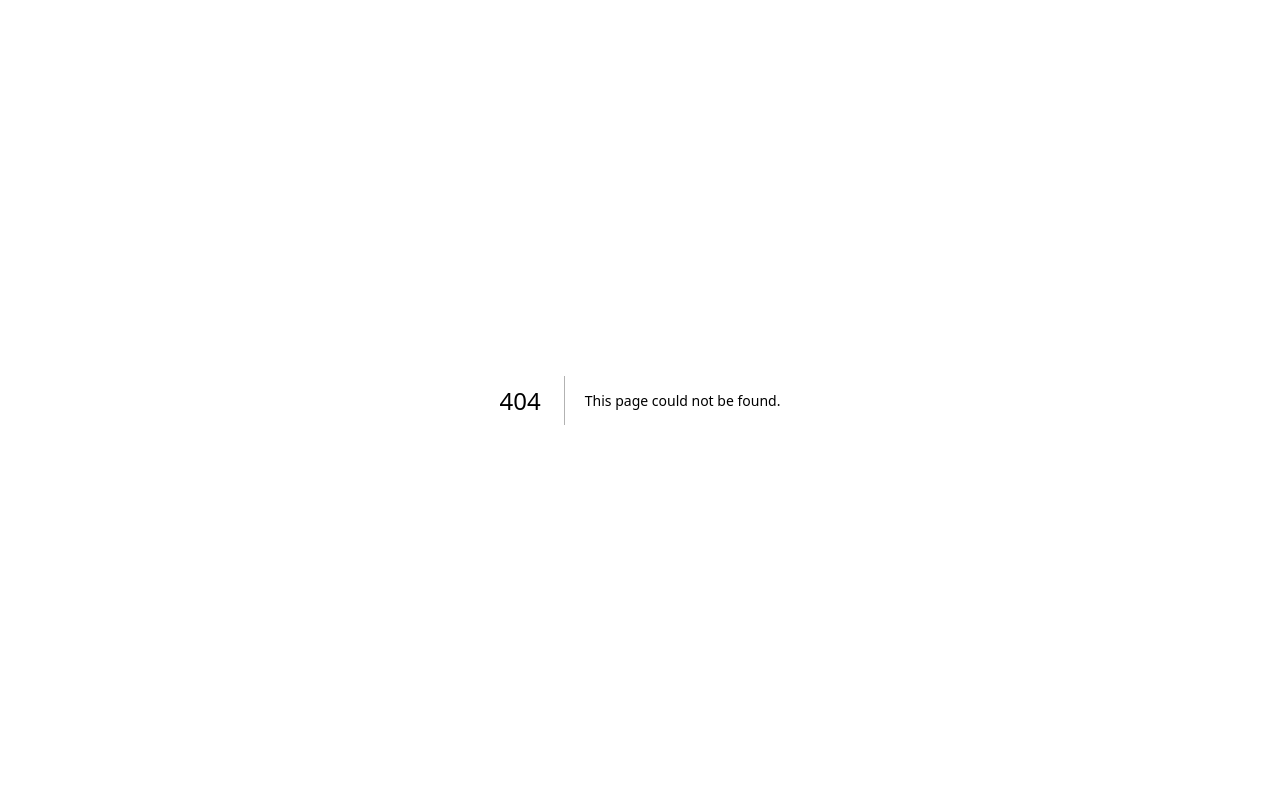
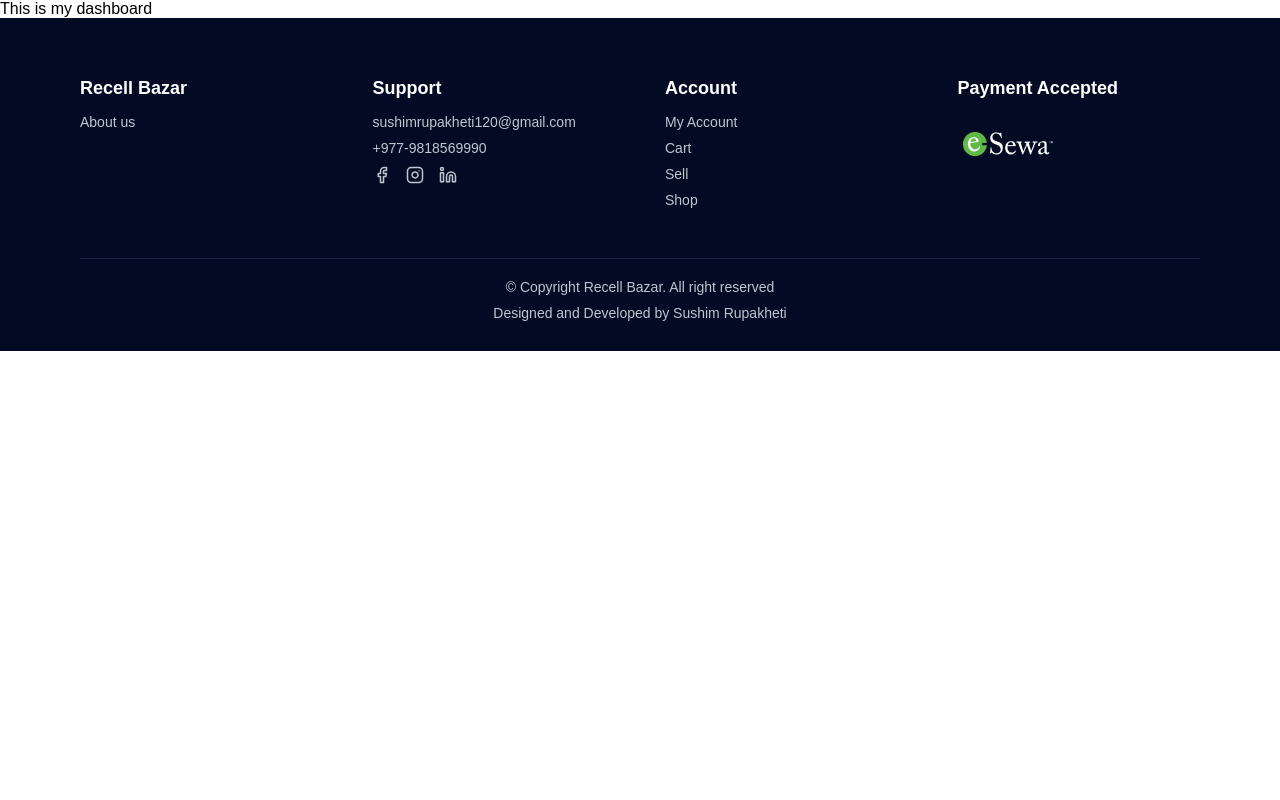
Before and after one commit to SushimRupakheti/Recell_Bazar-web-, a Next.js app: page /dashboard in a window 1280 px wide. Before the commit this address had no page. Shown: the top 800 px of the page. Built offline with nearby package versions, Linux system fonts and the light colour scheme.

Commit message:
added dummy dashboard

```diff
--- a/app/(auth)/_components/login_form.tsx
+++ b/app/(auth)/_components/login_form.tsx
@@ -3,8 +3,12 @@
 import { useForm } from "react-hook-form";
 import { zodResolver } from "@hookform/resolvers/zod";
 import { loginSchema,LoginFormData } from "../schema";
+import { useRouter } from "next/navigation";
+
 
 export default function LoginForm() {
+  const router = useRouter();
+
   const {
     register,
     handleSubmit,
@@ -15,6 +19,7 @@ export default function LoginForm() {
 
   const onSubmit = async (data: LoginFormData) => {
     console.log(data);
+    router.push("/dashboard")
   };
 
   return (
--- /dev/null
+++ b/app/dashboard/page.tsx
@@ -0,0 +1,5 @@
+export default function Page() {
+    return (
+        <div>This is my dashboard</div>
+    );
+}
```
